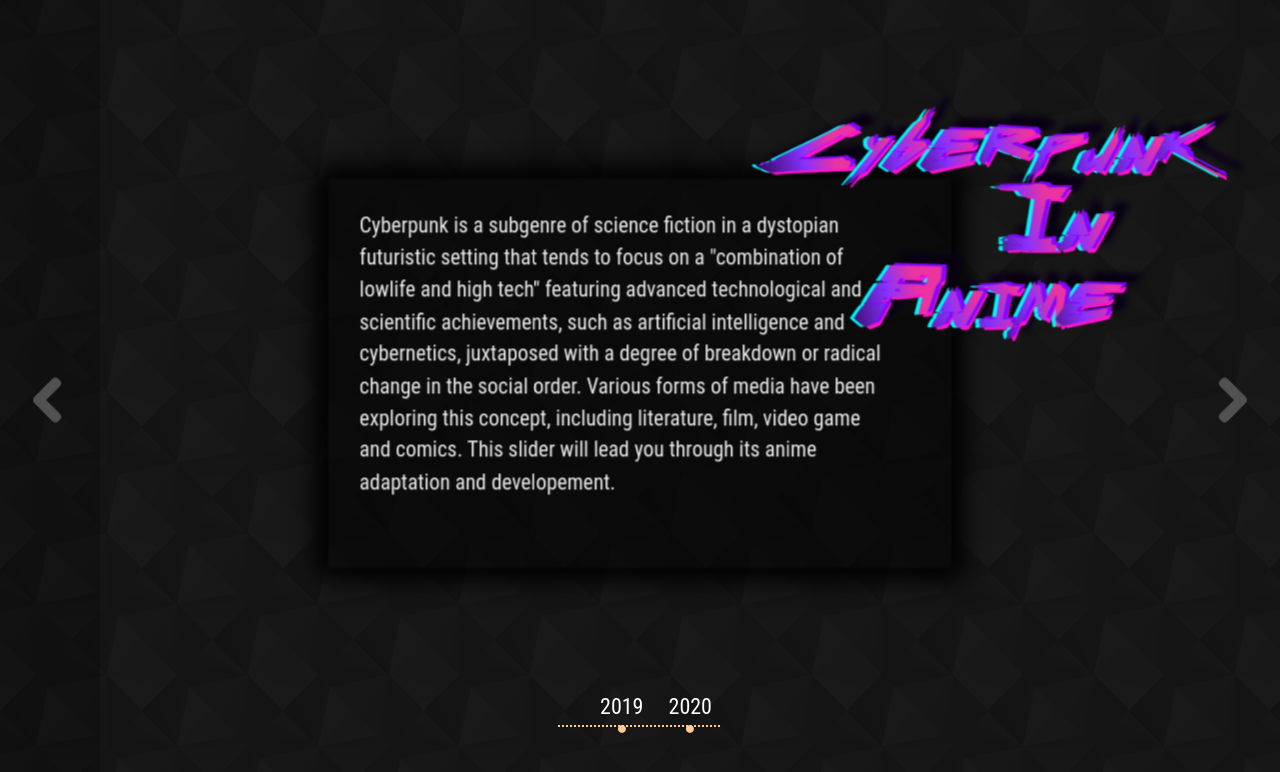
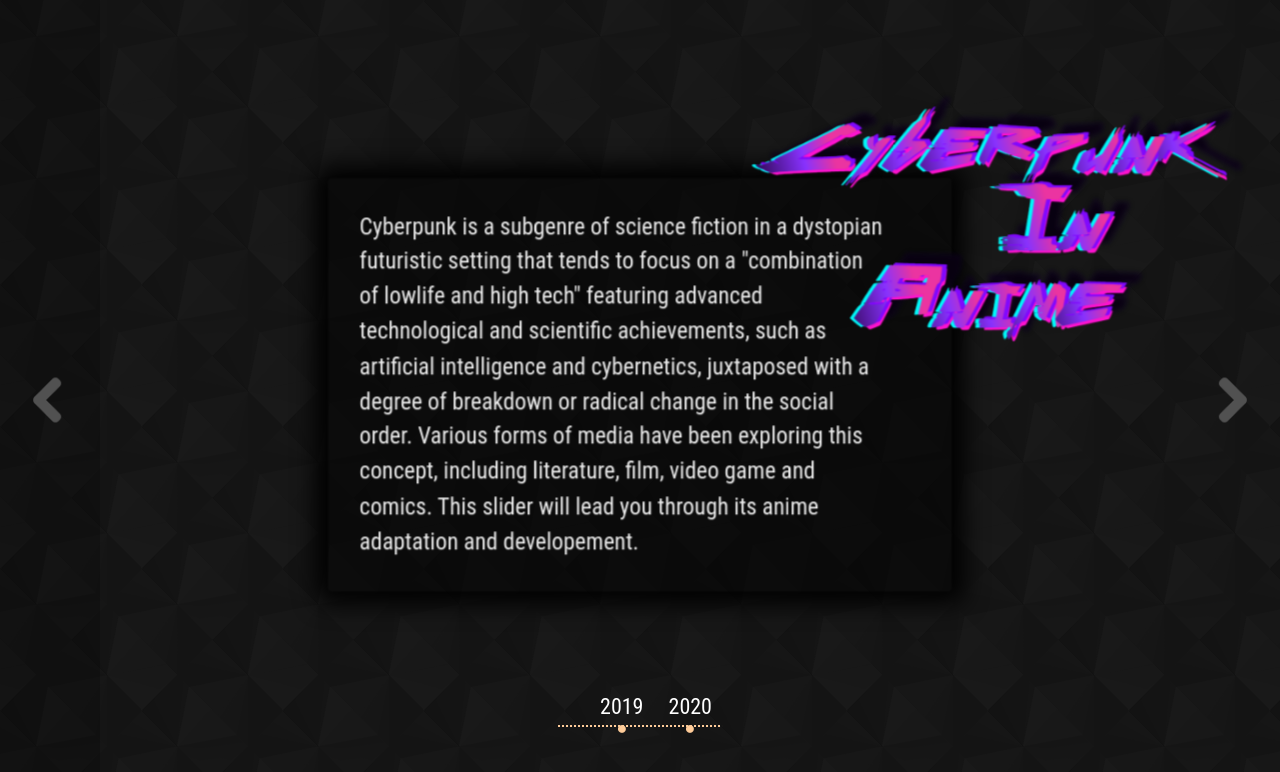
Before and after one commit to yfdo/487-project2-educational-slider, a plain HTML site: page docs/index.html in a window 1280 px wide. Shown: the top 772 px of the page. Drawn offline with nearby package versions, Linux system fonts and the light colour scheme.

Commit message:
font-size: 1.2rem

```diff
--- a/docs/css/main.css
+++ b/docs/css/main.css
@@ -4,7 +4,7 @@
 }
 
 .slider-content p{
-    font-size: 0.8em;
+    font-size: 1.2rem;
     margin: auto;
 }
 
@@ -16,7 +16,7 @@
 
 .title-slide p {
     text-align: left;
-    padding-right: 20px;
+    padding-right: 30px;
 }
 
 #akira-image {
```
